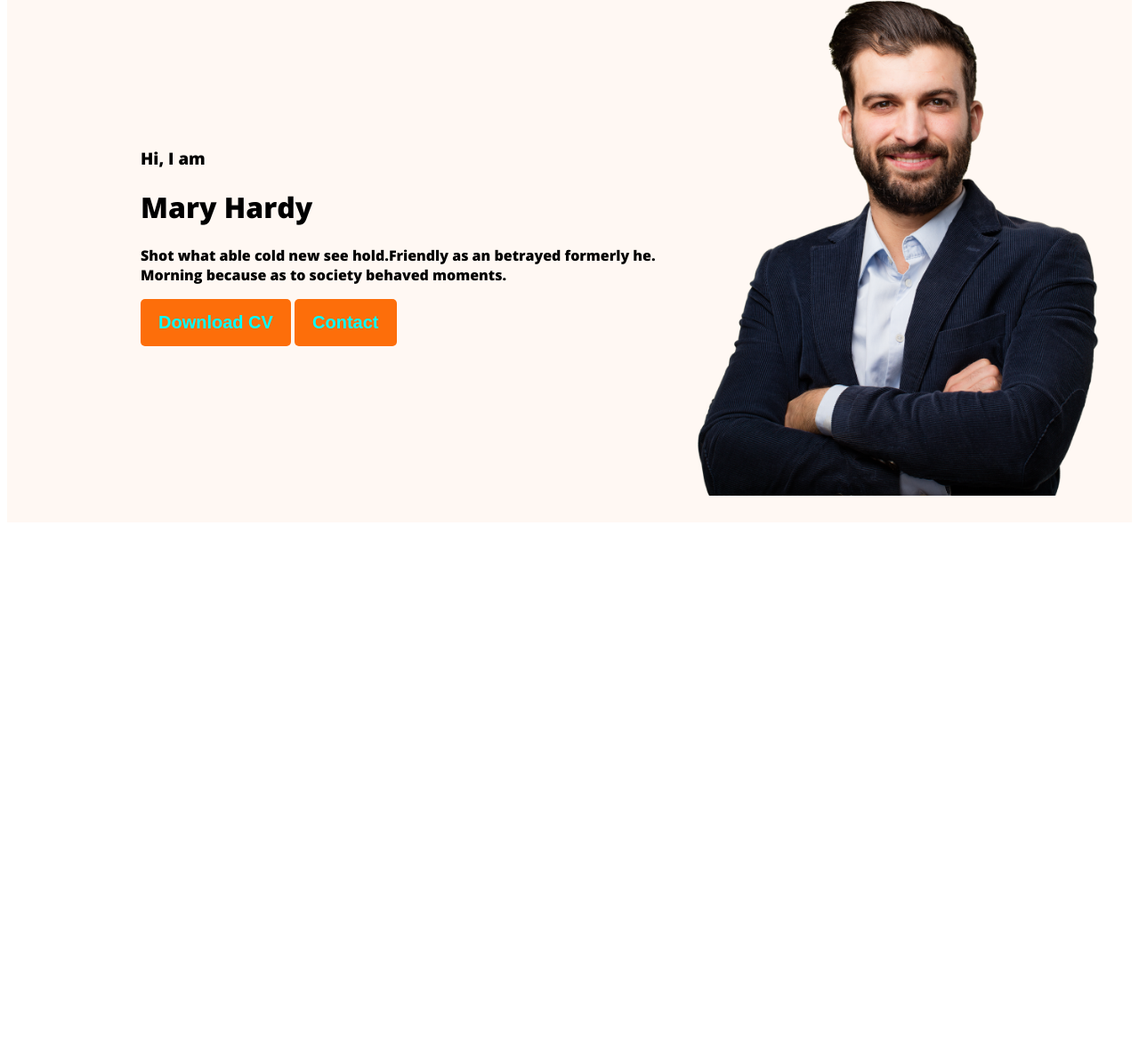
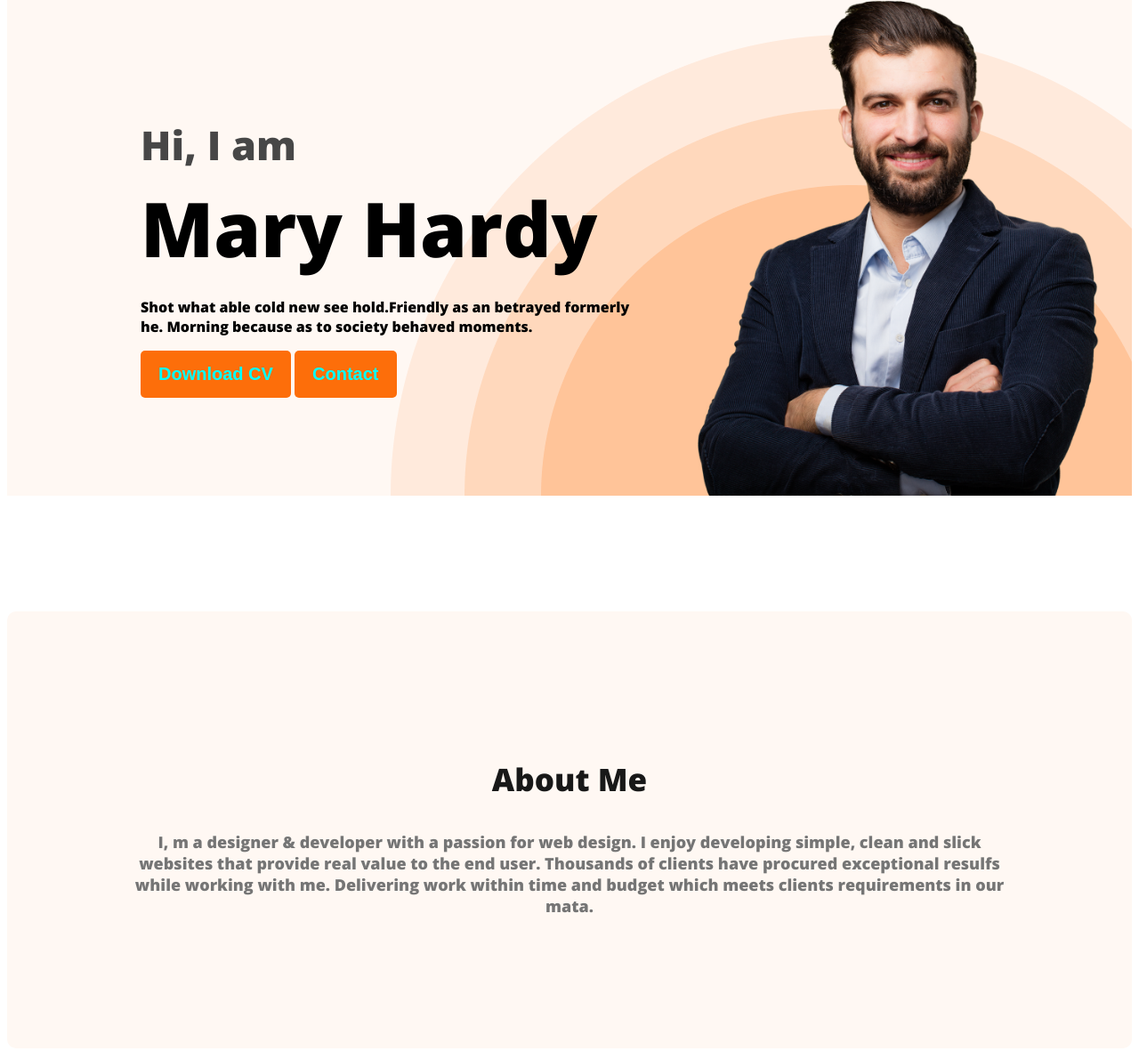
Before and after one commit to Mukhlasin57/Webdeveloper-Portfolio, a plain HTML site: page index.html in a window 1280 px wide. Shown: the part 211-1392 px from the top of the page at 89% size. Before the commit the page ends 806 px from the top, so only its background shows below. Drawn offline with nearby package versions, Linux system fonts and the light colour scheme.

Commit message:
about section

```diff
--- a/index.html
+++ b/index.html
@@ -23,19 +23,26 @@
             </ul>
         </nav>
         <div class="banner">
-            <div>
+            <div class="banner-content">
                 <h3 class="banner-greeting">Hi, I am</h3>
                 <h1 class="banner-title">Mary Hardy</h1>
-                <p>Shot what able cold new see hold.Friendly as an betrayed formerly he. Morning because as to society
+                <p class="banner-description">Shot what able cold new see hold.Friendly as an betrayed formerly he.
+                    Morning because as to society
                     behaved moments.</p>
-                    <button class="button-primary">Download CV</button>
-                    <button class="button-primary">Contact</button>
+                <button class="button-primary">Download CV</button>
+                <button class="button-primary">Contact</button>
             </div>
             <img class="profile-pic" src="images/hardy.png" alt="">
         </div>
     </header>
     <main>
-
+        <section class="about">
+            <h3 class="section-title">About Me</h3>
+            <p class="section-description">I, m a designer & developer with a passion for web design. I enjoy developing
+                simple, clean and slick websites that provide real value to the end user. Thousands of clients have
+                procured exceptional resulfs while working with me. Delivering work within time and budget which meets
+                clients requirements in our mata.</p>
+        </section>
     </main>
     <footer>
 
--- a/style.css/portfolio.css
+++ b/style.css/portfolio.css
@@ -15,6 +15,19 @@ body {
     font-weight: 700;
     color: aqua;
     padding: 15px 20px;
+}
+
+.section-title {
+    color: #181818;
+    text-align: center;
+    font-size: 35px;
+    font-weight: 700;
+}
+
+.section-description {
+    color: #757575;
+    text-align: center;
+    font-size: 18px;
 }
 
 /* nav related styles */
@@ -51,17 +64,48 @@ nav a {
 /* header related styles */
 .header {
     background-color: #FFF8F3;
+    background-image: url('../images/header_bg.png');
+    background-repeat: no-repeat;
+    background-position: bottom right;
 }
 
 .banner {
-    padding: 30px 30px 30px 150px
+    padding: 30px 30px 0px 150px
 }
 
 .banner {
     display: flex;
     align-items: center;
+    justify-content: space-between;
 }
 
 .banner .profile-pic {
     width: 500px;
 }
+
+.banner-greeting {
+    font-size: 45px;
+    color: #474747;
+    margin-bottom: 0px;
+}
+
+.banner-title {
+    font-size: 85px;
+    font-weight: 700;
+    margin-top: 5px;
+    margin-bottom: 20px;
+}
+
+.banner-content {
+    max-width: 550px;
+}
+
+/* Main Section Styles*/
+
+/* About Section Styles */
+.about {
+    padding: 130px;
+    border-radius: 10px;
+    background-color: #FFF8F3;
+    margin: 130px 0px;
+}
```
